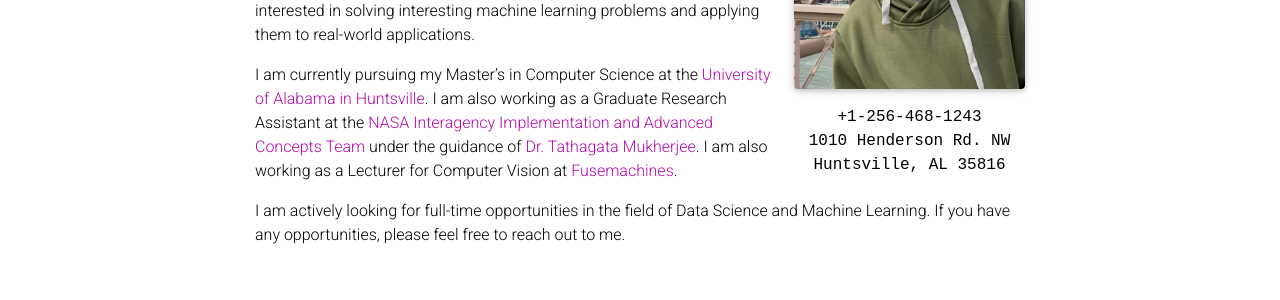
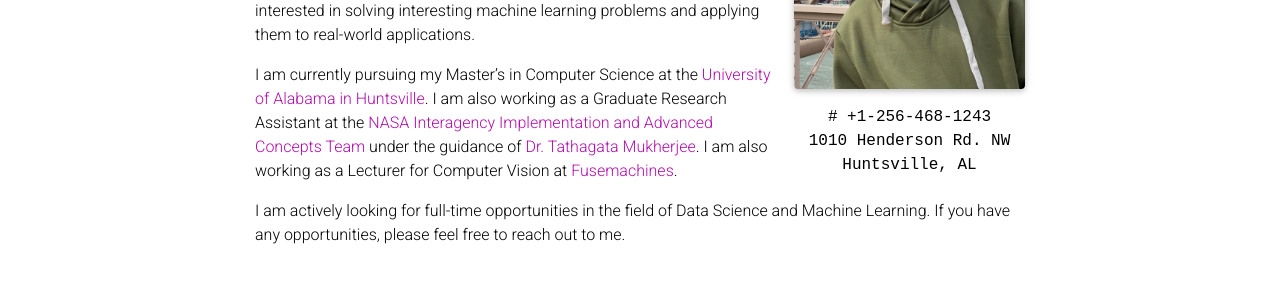
Before and after one commit to connectwithprakash/connectwithprakash.github.io, a Jekyll site: the page built from _pages/about.md, in a window 1280 px wide and 1285 px high. Shown: the part 410-710 px from the top of the window. Built offline with Jekyll 4.4.1, drawn with Linux system fonts in a browser that asks for light colours; full-size pictures stand in for the smaller copies a plugin makes; comment, search, counter and statistics services are not loaded; a style sheet for code colours, icons or effects is not loaded.

```diff
--- a/_pages/about.md
+++ b/_pages/about.md
@@ -10,9 +10,9 @@
   image_circular: false # crops the image to make it circular
   address: >
     <p style="text-align: center;">
-    +1-256-468-1243<br>
+    # +1-256-468-1243<br>
     1010 Henderson Rd. NW<br>
-    Huntsville, AL 35816
+    Huntsville, AL
     </p>
 
 
```
